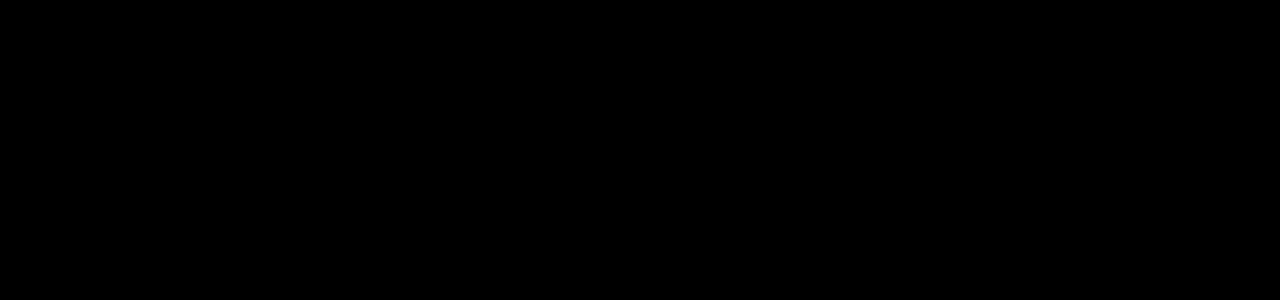
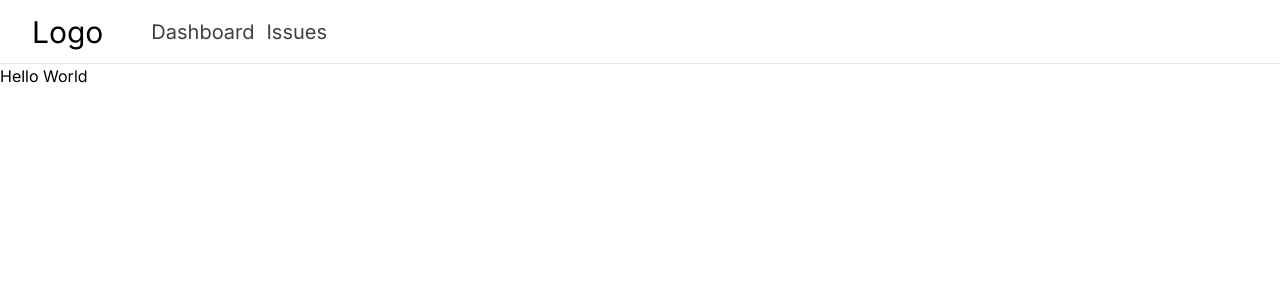
Before and after one commit to Prajwal-Neupane/issuetracker, a Next.js app: page / in a window 1280 px wide. Shown: the top 300 px of the page. Built offline with nearby package versions, Linux system fonts and the light colour scheme.

Commit message:
navbar completed

```diff
--- /dev/null
+++ b/app/components/Navbar.tsx
@@ -0,0 +1,28 @@
+import Link from "next/link";
+import React from "react";
+
+const Navbar = () => {
+  const links = [
+    { label: "Dashboard", href: "/" },
+    { label: "Issues", href: "/issues" },
+  ];
+  return (
+    <nav className="flex gap-12 px-8 h-16 border-b items-center">
+      <Link className="text-3xl" href={"/"}>
+        Logo
+      </Link>
+      <ul className="flex gap-3">
+        {links.map((link) => (
+          <li
+            key={link.href}
+            className="text-xl text-zinc-700 hover:text-zinc-900 transition-colors"
+          >
+            <Link href={link.href}>{link.label}</Link>
+          </li>
+        ))}
+      </ul>
+    </nav>
+  );
+};
+
+export default Navbar;
--- a/app/globals.css
+++ b/app/globals.css
@@ -1,11 +1,3 @@
 @tailwind base;
 @tailwind components;
 @tailwind utilities;
-
-:root {
-  @apply bg-black h-full
-}
-
-body {
-  @apply bg-black h-full
-}
--- a/app/layout.tsx
+++ b/app/layout.tsx
@@ -1,6 +1,7 @@
 import type { Metadata } from "next";
 import { Inter } from "next/font/google";
 import "./globals.css";
+import Navbar from "./components/Navbar";
 
 const inter = Inter({ subsets: ["latin"] });
 
@@ -16,7 +17,10 @@
 }) {
   return (
     <html lang="en">
-      <body className={inter.className}>{children}</body>
+      <body className={inter.className}>
+        <Navbar />
+        {children}
+      </body>
     </html>
   );
 }
```
